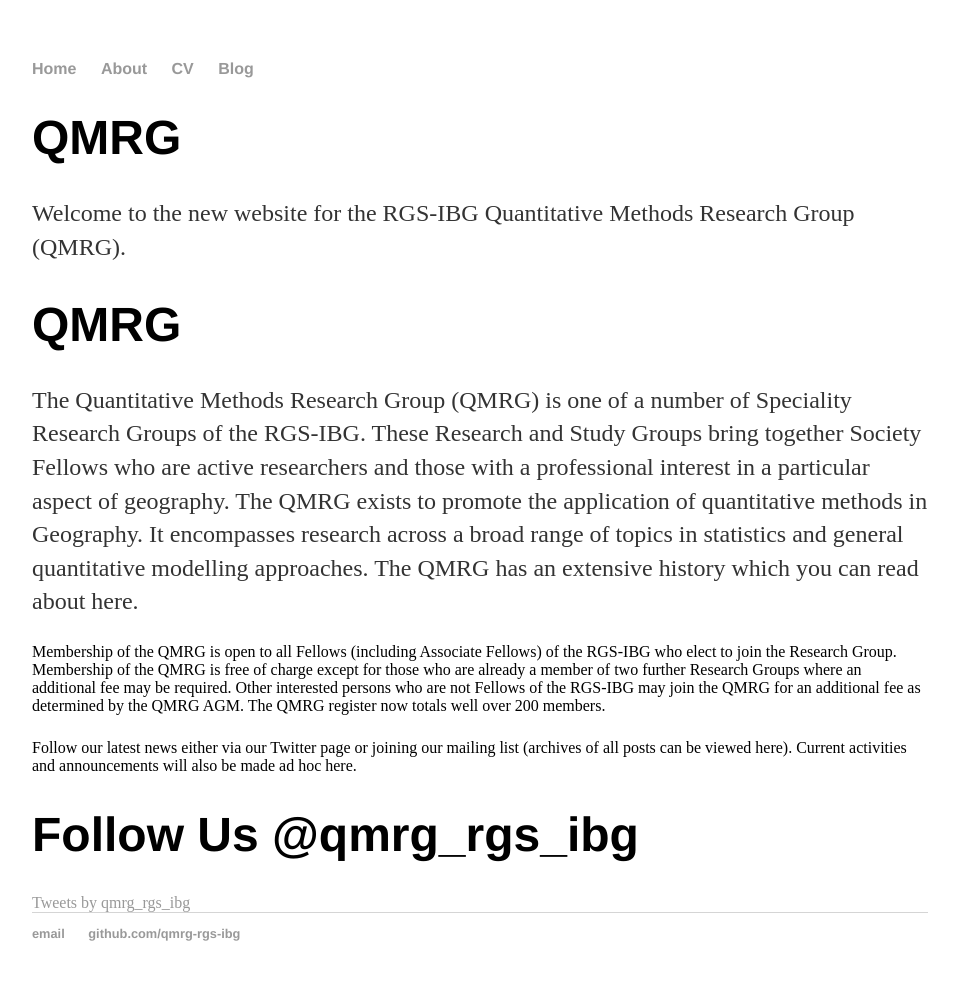
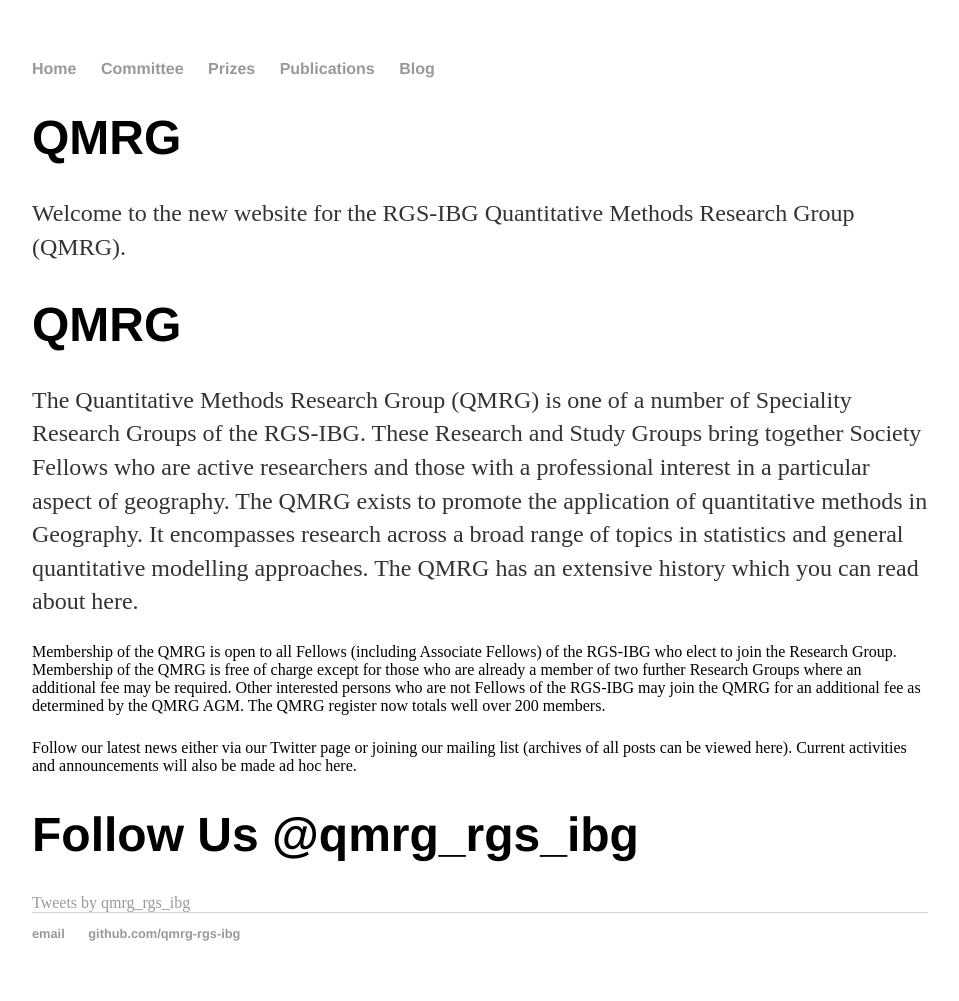
Before and after one commit to qmrg/qmrg.github.io, a Jekyll site: the page built from index.html, in a window 1280 px wide. Shown: the whole page, without its empty margins (160-1119 px from the left). Built offline with Jekyll 4.4.1, drawn with Linux system fonts in a browser that asks for light colours; comment, search, counter and statistics services are not loaded.

Commit message:
Edit pages

```diff
--- a/_layouts/default.html
+++ b/_layouts/default.html
@@ -11,9 +11,10 @@
 			<nav>
 	    		<ul>
 	        		<li><a href="/">Home</a></li>
-		        	<li><a href="/about">About</a></li>
-	        		<li><a href="/cv">CV</a></li>
-	        		<li><a href="/blog">Blog</a></li>
+		        	<li><a href="/committee">Committee</a></li>
+	        		<li><a href="/prizes">Prizes</a></li>
+	        		<li><a href="/publications">Publications</a></li>
+				<li><a href="/blog">Blog</a></li>
 	    		</ul>
 			</nav>
 			<div class="container">
```
